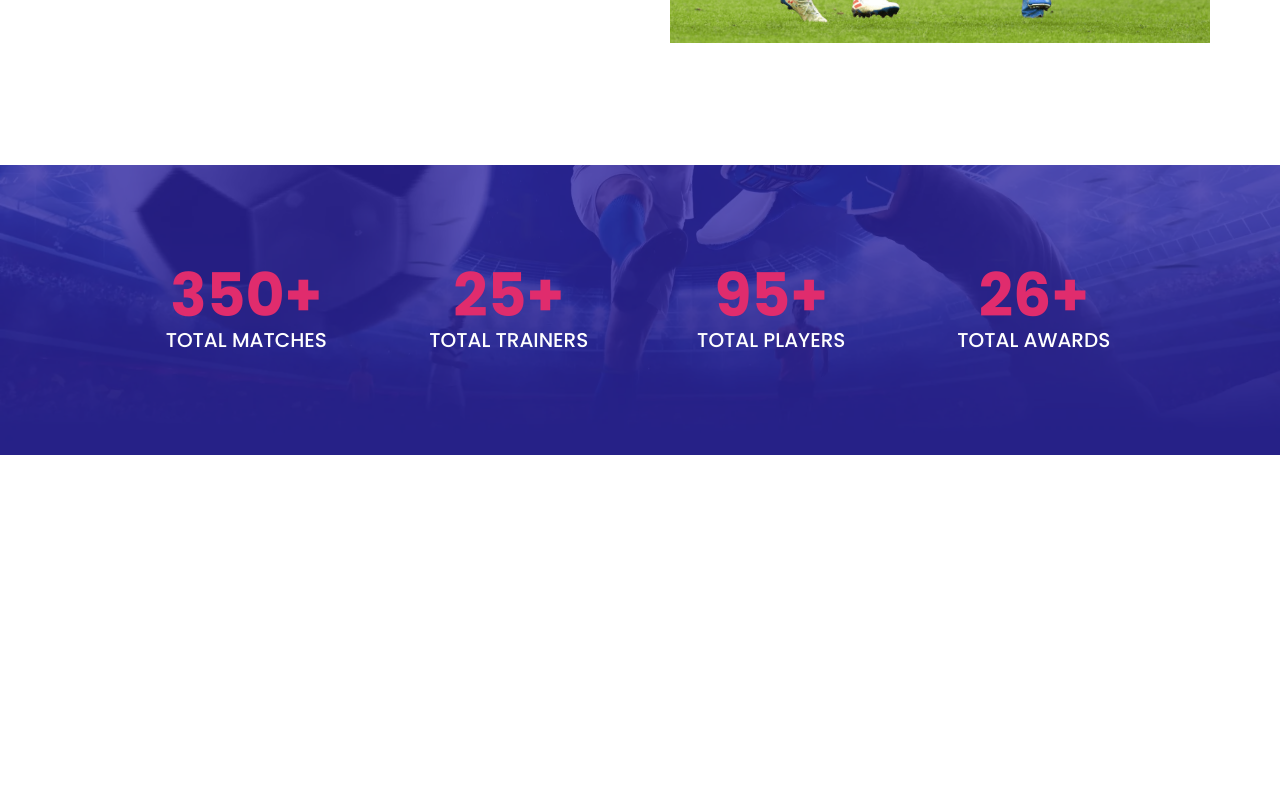
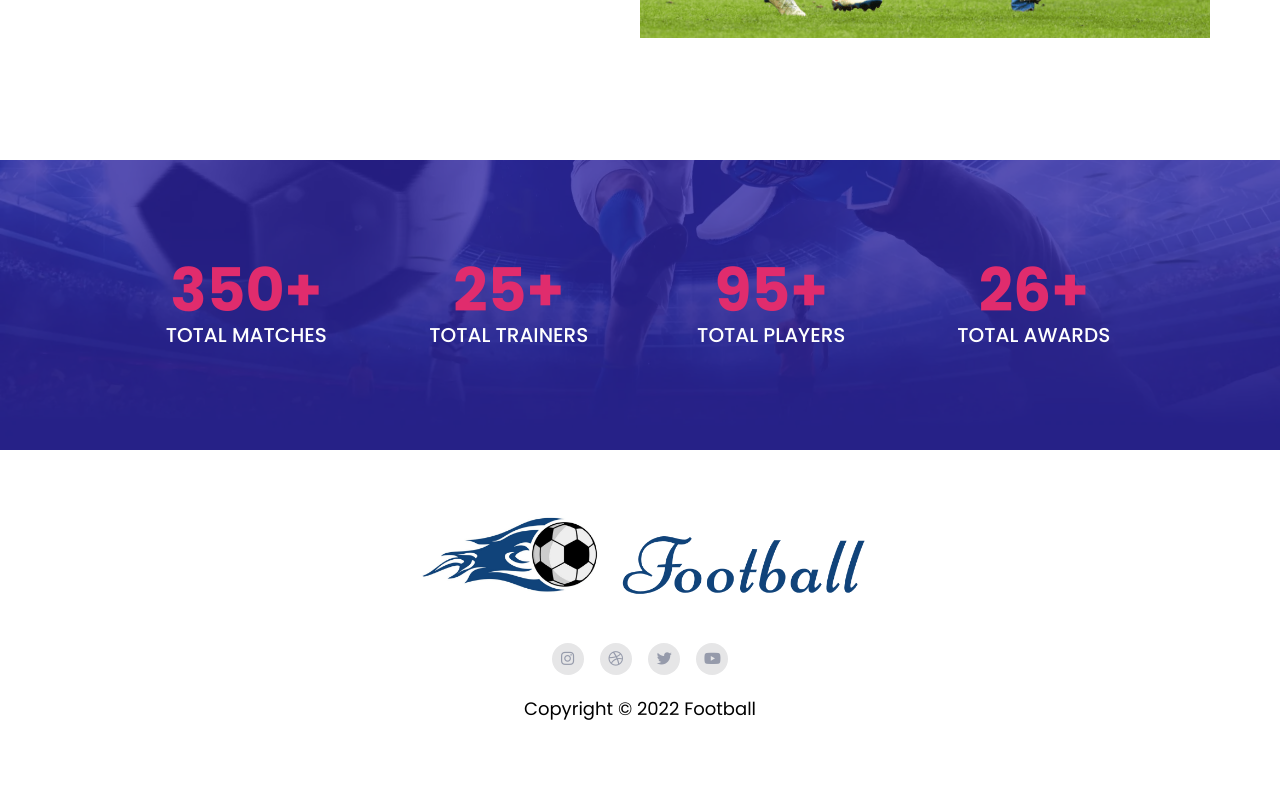
Before and after one commit to mariyapoly/football, a plain HTML site: page index.html in a window 1280 px wide. Shown: the part 4020-4807 px from the top of the page. Before the commit the page ends 4475 px from the top, so only its background shows below. Drawn offline with Linux system fonts and the light colour scheme.

Commit message:
footer added

```diff
--- a/css/style.css
+++ b/css/style.css
@@ -123,7 +123,7 @@ nav {
     players styles
 ------------- */
 .players {
-    padding: 70px 0 165px;
+    padding: 70px 0;
 }
 .players-wrapper {
     display: grid;
@@ -173,8 +173,14 @@ nav {
 }
 .about-wrapper {
     display: grid;
-    grid-template-columns: repeat(2, 1fr);
+    grid-template-columns: repeat(12, 1fr);
     grid-column-gap: 50px;
+}
+.about-thumbnail {
+    grid-column: 1/8;
+}
+.about-content {
+    grid-column: 8/-1;
 }
 .about-thumbnail img {
     width: 100%;
@@ -187,7 +193,7 @@ nav {
 }
 .section-title {
     font-size: 48px;
-    line-height: 1;
+    line-height: 60px;
     color: #ffffff;
     text-transform: uppercase;
     font-weight: 700;
@@ -216,9 +222,6 @@ nav {
 ------------- */
 .highlights {
     padding: 120px 0 115px;
-}
-.highlight-container {
-    grid-column-gap: 60px;
 }
 .highlight-title {
     font-size: 48px;
@@ -266,3 +269,32 @@ nav {
 .counter-list {
     text-align: center;
 }
+/* -------------
+    footer styles
+------------- */
+footer {
+    text-align: center;
+    padding: 60px 0 65px;
+}
+.footer-logo {
+    margin-bottom: 15px;
+}
+.footer-logo img {
+    width: 450px;
+}
+.footer-social a {
+    width: 32px;
+    height: 32px;
+    background: rgba(11, 13, 23, 0.10);
+    display: inline-block;
+    border-radius: 50%;
+    line-height: 32px;
+    color: #969BAB;
+    font-size: 15px;
+    margin: 0 6px;
+}
+.copyright {
+    margin-top: 20px;
+    color: #000000;
+    font-size: 18px;
+}
--- a/index.html
+++ b/index.html
@@ -242,6 +242,20 @@
         </section>
         <!-- counter end -->
     </main>
+    <!-- footer start -->
+    <footer>
+        <div class="footer-logo">
+            <a href="#"><img src="images/Logo.png" alt="Logo"></a>
+        </div>
+        <div class="footer-social">
+            <a target="_blank" href="https://www.instagram.com/"><i class="fab fa-instagram"></i></a>
+            <a target="_blank" href="https://dribbble.com/"><i class="fab fa-dribbble"></i></a>
+            <a target="_blank" href="https://twitter.com/?lang=en"><i class="fab fa-twitter"></i></a>
+            <a target="_blank" href="https://www.youtube.com/"><i class="fab fa-youtube"></i></a>
+        </div>
+        <p class="copyright">Copyright &copy; 2022 Football</p>
+    </footer>
+    <!-- footer end -->
 </body>
 
 </html>
```
